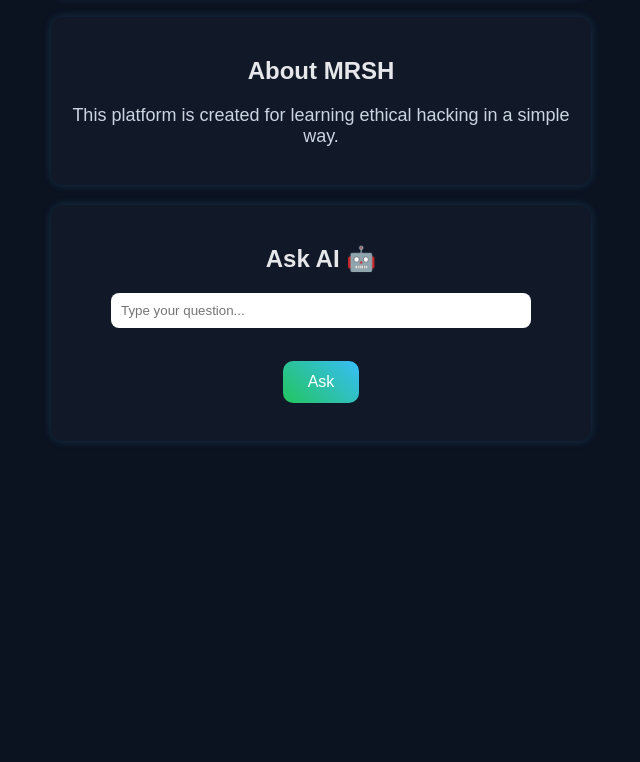
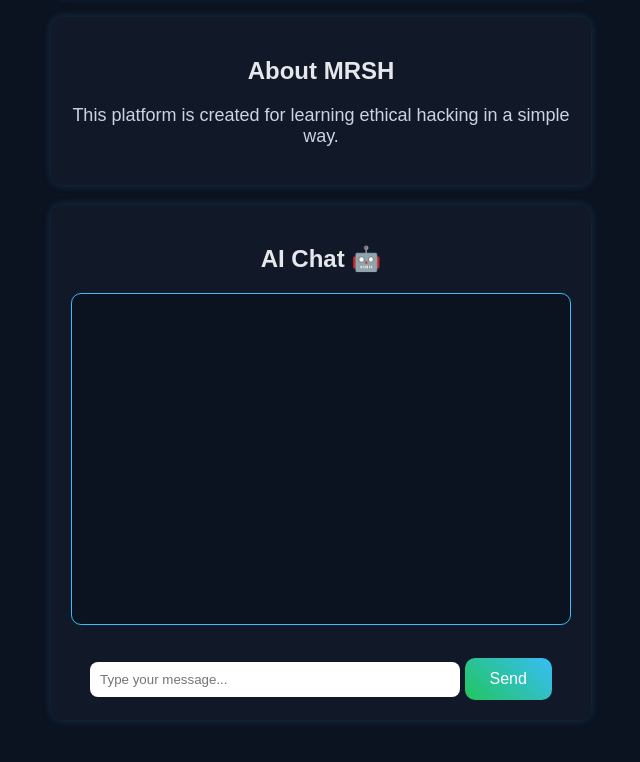
Before and after one commit to bindasschokravibes-creator/mrsh-website, a plain HTML site: page index.html in a window 1280 px wide. Shown: the part 472-1234 px from the top of the page, without its empty margins (319-959 px from the left). Before the commit the page ends 993 px from the top, so only its background shows below. Drawn offline with Linux system fonts and the light colour scheme.

Commit message:
Update index.html

```diff
--- a/index.html
+++ b/index.html
@@ -16,7 +16,7 @@
 
 <div class="container">
 
-    <h1>Welcome to MRSH Cybersecurity Hub</h1>
+<h1>MRSH Cybersecurity Hub</h1>
 <p>Learn Ethical Hacking & Cybersecurity step by step</p>
 
 <button onclick="alert('Keep Learning 🔥')">Click Me</button>
@@ -31,33 +31,45 @@
     <p>This platform is created for learning ethical hacking in a simple way.</p>
 </div>
 
-    <!-- AI BOX -->
+<!-- AI CHAT BOX -->
 <div class="card">
-        <h2>Ask AI 🤖</h2>
+    <h2>AI Chat 🤖</h2>
 
-        <input type="text" id="userInput" placeholder="Type your question..."
-        style="padding:10px; width:80%; border-radius:8px; border:none;">
+    <div id="chatBox" style="
+        background:#0b1220;
+        padding:15px;
+        height:300px;
+        overflow-y:auto;
+        border-radius:10px;
+        text-align:left;
+        border:1px solid #38bdf8;
+    "></div>
 
-        <br><br>
+    <br>
 
-        <button onclick="askAI()">Ask</button>
+    <input id="userInput" placeholder="Type your message..."
+    style="padding:10px; width:70%; border-radius:8px; border:none;">
 
-        <p id="response" style="margin-top:15px; color:#38bdf8;"></p>
+    <button onclick="sendMessage()">Send</button>
 </div>
 
 </div>
 
 <script>
-async function askAI() {
-    let input = document.getElementById("userInput").value;
-    let responseBox = document.getElementById("response");
+async function sendMessage() {
+    let input = document.getElementById("userInput");
+    let chatBox = document.getElementById("chatBox");
 
-    if (!input) {
-        responseBox.innerText = "Please type something...";
-        return;
-    }
+    if (!input.value) return;
 
-    responseBox.innerText = "Thinking... 🤖";
+    // User message
+    chatBox.innerHTML += "<p><b>You:</b> " + input.value + "</p>";
+
+    let userText = input.value;
+    input.value = "";
+
+    // AI typing
+    chatBox.innerHTML += "<p><b>AI:</b> thinking...</p>";
 
     try {
         let res = await fetch("https://api.openai.com/v1/chat/completions", {
@@ -68,16 +80,20 @@ async function askAI() {
             },
             body: JSON.stringify({
                 model: "gpt-3.5-turbo",
-                messages: [{ role: "user", content: input }]
+                messages: [{ role: "user", content: userText }]
             })
         });
 
         let data = await res.json();
 
-        responseBox.innerText = data.choices[0].message.content;
+        let aiText = data.choices[0].message.content;
 
-    } catch (error) {
-        responseBox.innerText = "Error connecting AI 😢";
+        chatBox.innerHTML += "<p><b>AI:</b> " + aiText + "</p>";
+
+        chatBox.scrollTop = chatBox.scrollHeight;
+
+    } catch (err) {
+        chatBox.innerHTML += "<p><b>AI:</b> Error connecting AI 😢</p>";
     }
 }
 </script>
```
Lines whose indentation alone changed are shown as unchanged.
